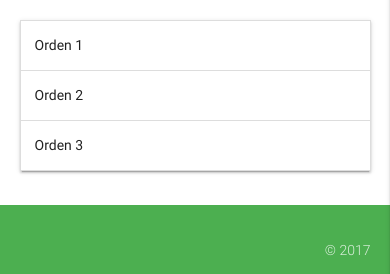
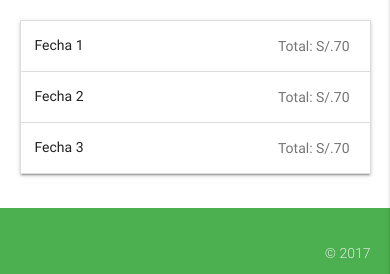
Before and after one commit to A360RN/SGP, a plain HTML site: page front/profile.html in a window 390 px wide. Shown: the part 355-629 px from the top of the page. Drawn offline with nearby package versions, Linux system fonts and the light colour scheme.

```diff
--- a/front/profile.html
+++ b/front/profile.html
@@ -51,7 +51,10 @@
             <div class="col s12">
                 <ul class="collapsible" data-collapsible="accordion">
                     <li>
-                        <div class="collapsible-header">Orden 1</div>
+                        <div class="collapsible-header">
+                            <span>Fecha 1</span>
+                            <span class="badge">Total: S/.70</span>
+                        </div>
                         <div class="collapsible-body">
                             <table class="responsive-table">
                                 <thead>
@@ -94,7 +97,10 @@
                         </div>
                     </li>
                     <li>
-                        <div class="collapsible-header">Orden 2</div>
+                        <div class="collapsible-header">
+                            <span>Fecha 2</span>
+                            <span class="badge">Total: S/.70</span>
+                        </div>
                         <div class="collapsible-body">
                             <table class="responsive-table">
                                 <thead>
@@ -137,7 +143,10 @@
                         </div>
                     </li>
                     <li>
-                        <div class="collapsible-header">Orden 3</div>
+                        <div class="collapsible-header">
+                            <span>Fecha 3</span>
+                            <span class="badge">Total: S/.70</span>
+                        </div>
                         <div class="collapsible-body">
                             <table class="responsive-table">
                                 <thead>
```
